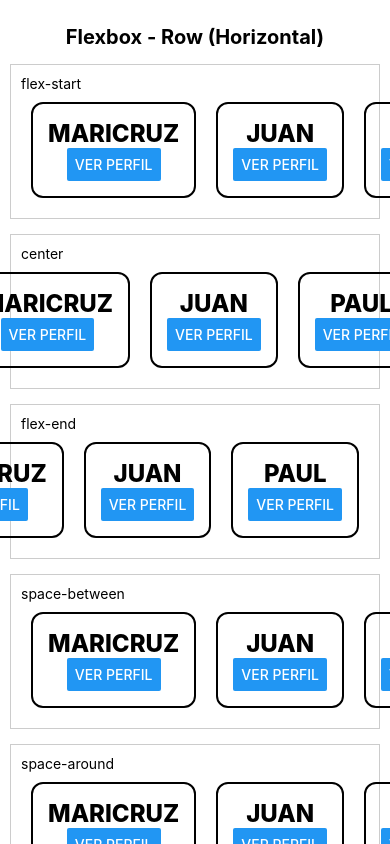
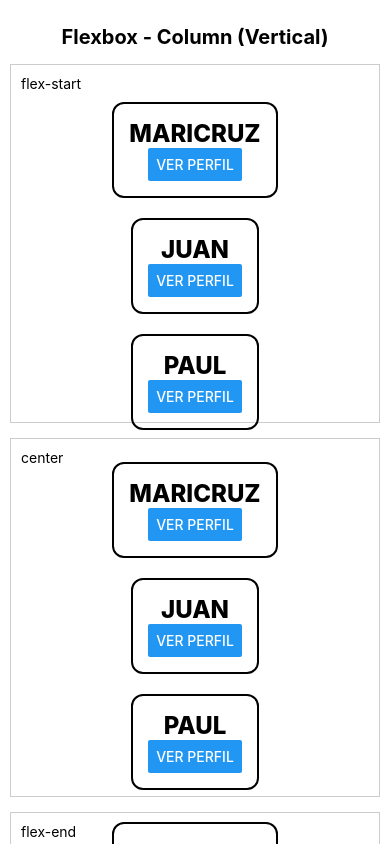
Before and after one commit to karlavillago/DAM223, a React Native app in the folder App2/: screen / in a window 390 px wide. Built offline with nearby package versions, Linux system fonts and the light colour scheme.

Commit message:
tarea practica 8 vertical

```diff
--- a/App2/App.js
+++ b/App2/App.js
@@ -5,13 +5,13 @@ import { Perfil } from './components/Perfil';
 export default function App() {
   return (
     <ScrollView style={styles.container}>
-      <Text style={styles.titulo}>Flexbox - Row (Horizontal)</Text>
+      <Text style={styles.titulo}>Flexbox - Column (Vertical)</Text>
 
       {['flex-start', 'center', 'flex-end', 'space-between', 'space-around', 'space-evenly'].map((forma) => (
         <View key={forma} style={styles.ejemplo}>
           <Text>{forma}</Text>
 
-          <View style={[styles.fila, { justifyContent: forma }]}>
+          <View style={[styles.columna, { justifyContent: forma }]}>
             <Perfil nombre="Maricruz" carrera="TIID" materia="Movil" cuatri="Cuarto cuatrimestre" style={styles.tarjeta1} />
             <Perfil nombre="Juan" carrera="Mecatronica" materia="Circuitos" cuatri="Cuarto cuatrimestre" style={styles.tarjeta2} />
             <Perfil nombre="Paul" carrera="TIID" materia="Movil" cuatri="Cuarto cuatrimestre" style={styles.tarjeta3} />
@@ -41,9 +41,10 @@ const styles = StyleSheet.create({
     padding: 10,
     marginBottom: 15,
   },
-  fila: {
-    flexDirection: 'row',
+  columna: {
+    flexDirection: 'column',
     width: '100%',
+    height: 320, // Altura para dar espacio vertical
     alignItems: 'center',
   },
   tarjeta1: {},
```
